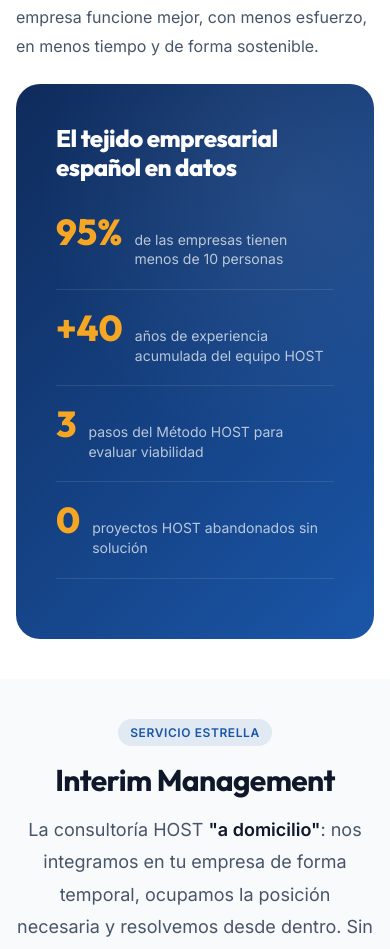
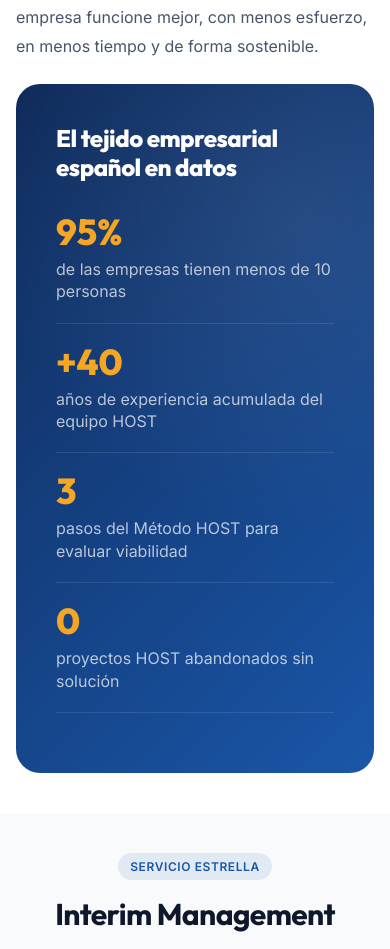
Before and after one commit to RafaSVQ/ConsultoriaHOST, a PHP site: page /servicios/organizacional in a window 390 px wide; the page is wider, and only the part inside the window is pictured. Shown: the part 1163-2112 px from the top of that part. Run offline with PHP 8.4, Linux system fonts and the light colour scheme; some libraries are stand-ins or nearby versions.

Commit message:
fix(responsive): stats «tejido empresarial» apilan en columna en móvil
Añade clase .service-stats al contenedor. En ≤768px los items pasan de
flex-row (número|texto) a flex-column (número encima, texto debajo) con
texto descripción a --text-base para mejor legibilidad.

Co-Authored-By: Claude Sonnet 4.6 <noreply@anthropic.com>

```diff
--- a/public_html/assets/css/components.css
+++ b/public_html/assets/css/components.css
@@ -1203,6 +1203,17 @@ a:focus-visible {
     grid-template-columns: 1fr;
   }
 
+  .service-stats > div {
+    flex-direction: column;
+    align-items: flex-start !important;
+    gap: var(--space-2) !important;
+  }
+
+  .service-stats > div > span:last-child {
+    font-size: var(--text-base) !important;
+    line-height: var(--line-height-loose);
+  }
+
   .article-comparison-grid div[style*="font-size:var(--text-sm)"] {
     font-size: var(--text-base) !important;
     line-height: var(--line-height-loose);
--- a/public_html/servicios/organizacional.php
+++ b/public_html/servicios/organizacional.php
@@ -99,7 +99,7 @@ include APP_ROOT . '/includes/nav.php';
               background-image:radial-gradient(circle at 80% 20%, rgba(255,255,255,.08) 0%, transparent 50%);
               pointer-events:none;
             " aria-hidden="true"></div>
-            <div style="position:relative;z-index:1;">
+            <div class="service-stats" style="position:relative;z-index:1;">
               <h3 style="
                 font-family:var(--font-display);font-weight:800;
                 font-size:var(--text-2xl);color:white;
```
